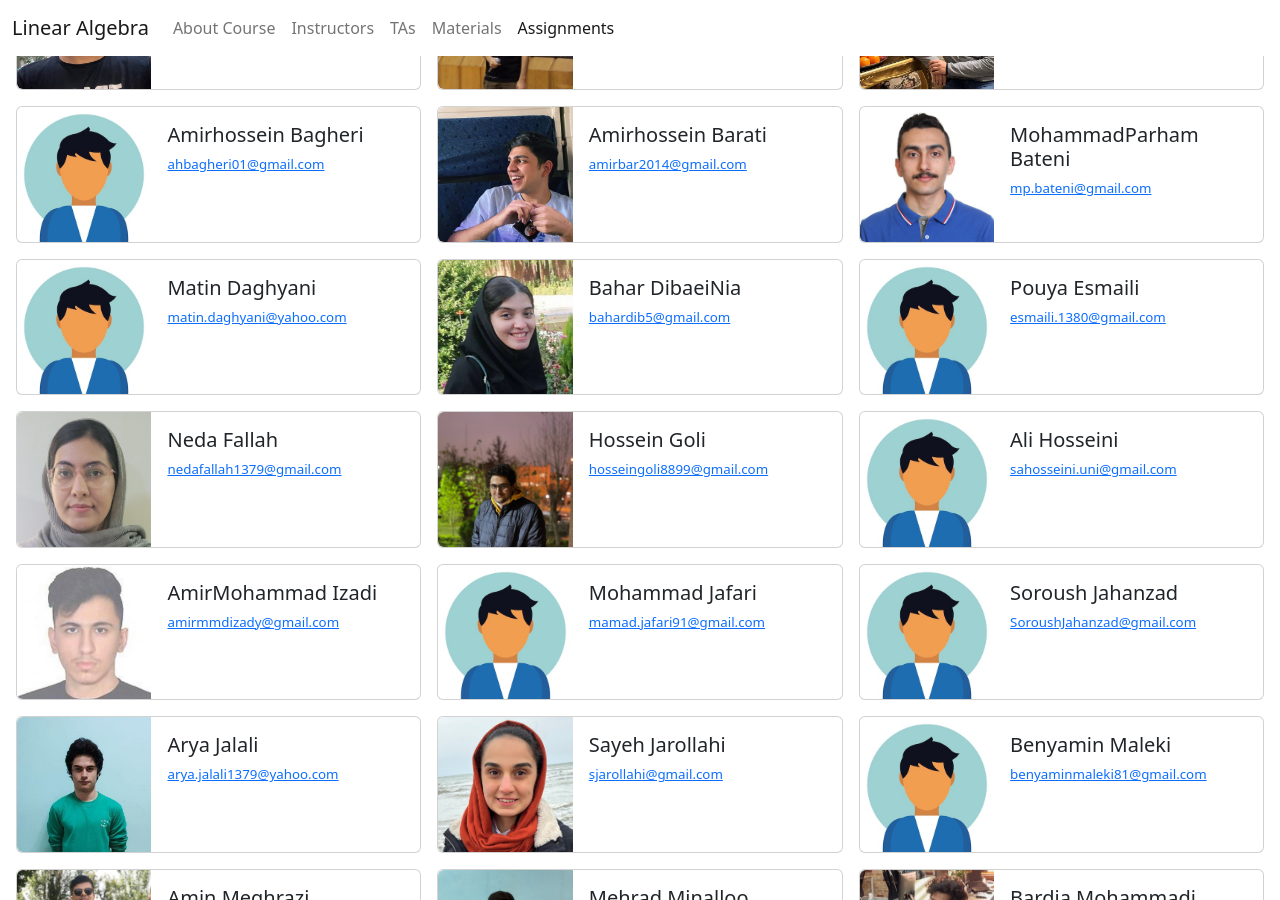
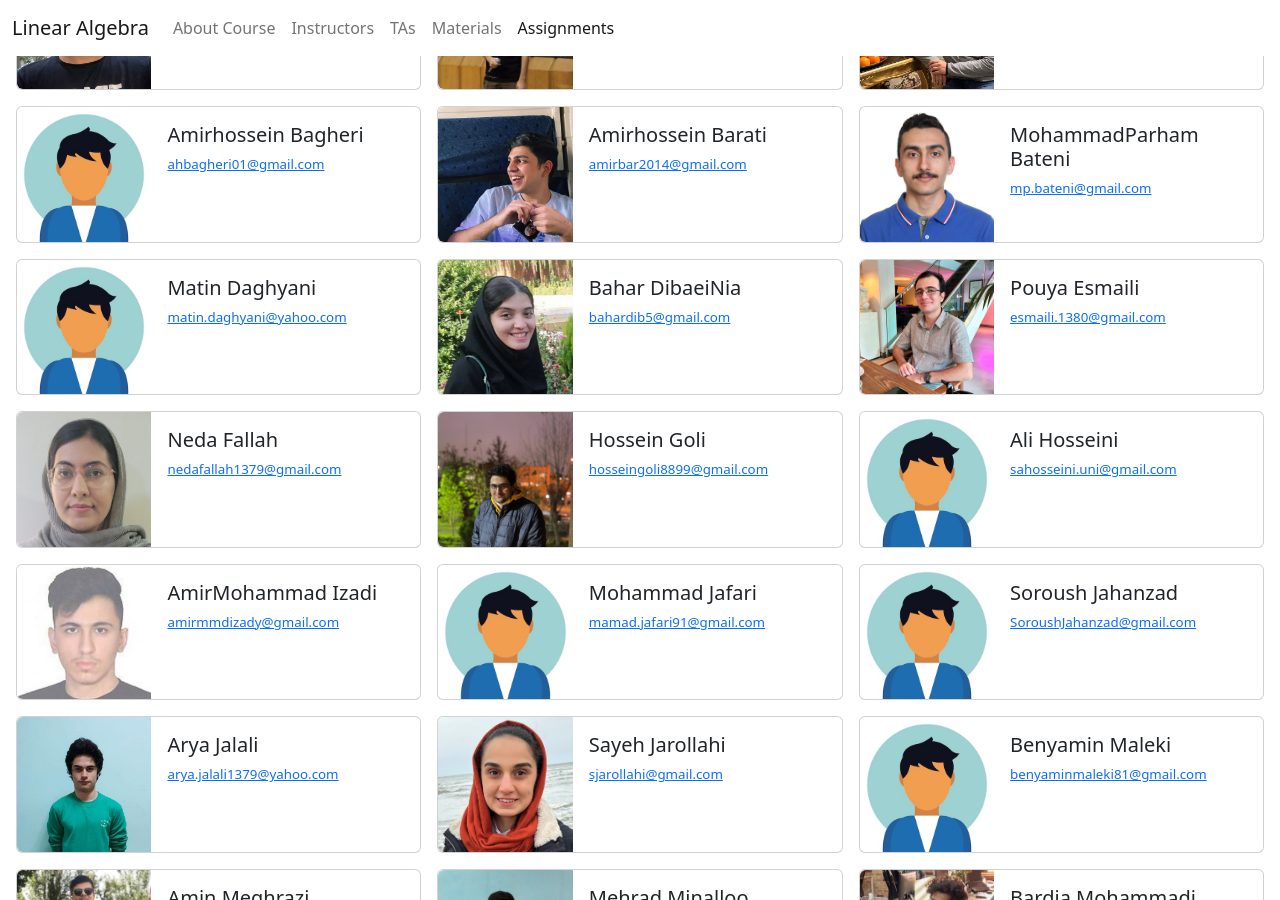
Before and after one commit to Jabrekh/jabrekh.github.io, a Jekyll site: the page built from index.html, in a window 1280 px wide and 900 px high, scrolled down 1323 px. Built offline with Jekyll 4.4.1, drawn with Linux system fonts in a browser that asks for light colours.

Commit message:
Update images

```diff
--- a/_data/TAs.yml
+++ b/_data/TAs.yml
@@ -52,7 +52,7 @@
   img: assets/images/TAs/dibaei.jpg
 - name: Pouya Esmaili
   email: esmaili.1380@gmail.com
-  img: assets/images/TAs/generic.jpg
+  img: assets/images/TAs/esmaeili.jpg
 - name: Neda Fallah
   email: nedafallah1379@gmail.com
   img: assets/images/TAs/fallah.jpg
```
Also changed, not shown: assets/images/TAs/esmaeili.jpg (added).
